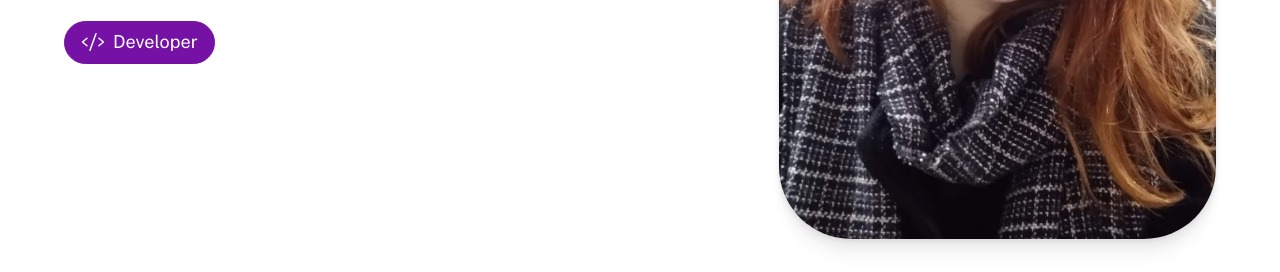
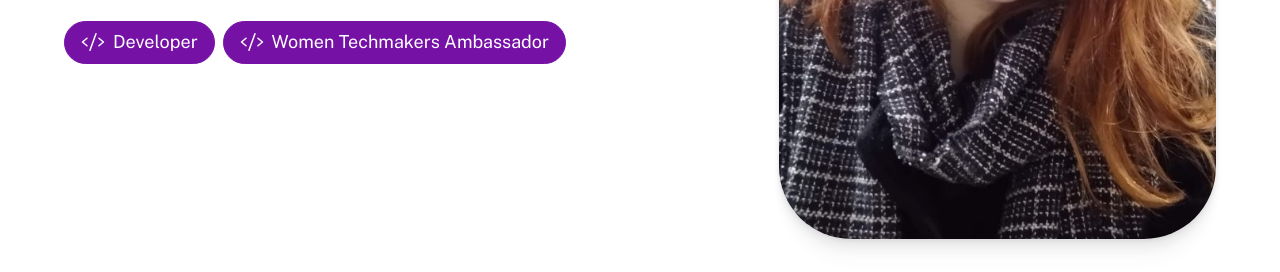
Before and after one commit to danditeoa/dandi.codes, an Astro site: page / in a window 1280 px wide. Shown: the part 528-800 px from the top of the page. Built offline with nearby package versions, Linux system fonts and the light colour scheme; Astro itself is replaced by a stand-in of ours.

Commit message:
add new flag

```diff
--- a/src/pages/index.astro
+++ b/src/pages/index.astro
@@ -36,6 +36,7 @@ const projects = (await getCollection('work'))
 				>
 					<div class="roles">
 						<Pill><Icon icon="code" size="1.33em" /> Developer</Pill>
+						<Pill><Icon icon="code" size="1.33em" /> Women Techmakers Ambassador</Pill>
 					</div>
 				</Hero>
 
```
